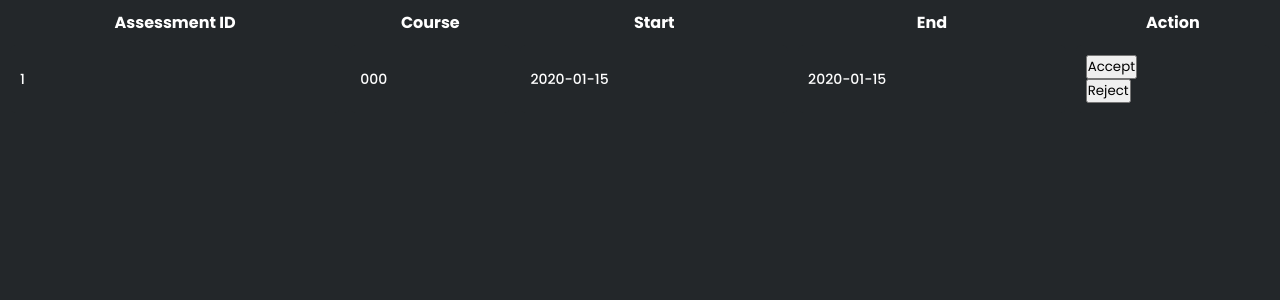
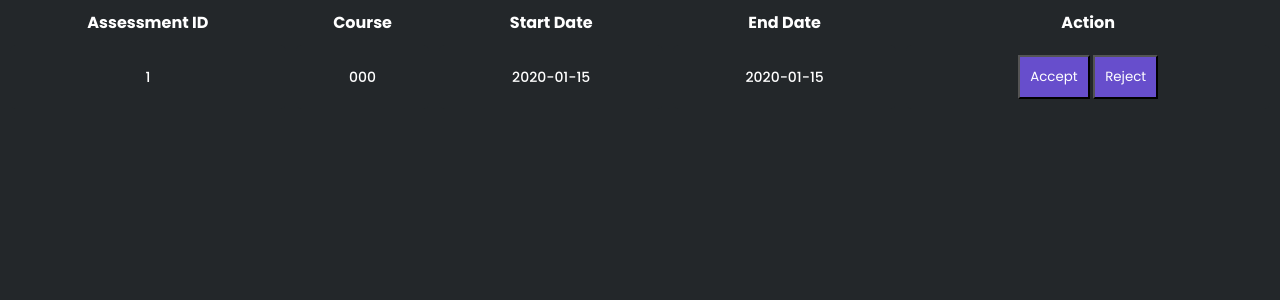
Before and after one commit to assessment-scheduler/assessment-scheduler, a Flask app: page /clashes in a window 1280 px wide. Shown: the part 62-362 px from the top of the page. Run offline with Flask 3, Linux system fonts and the light colour scheme; tables that the repository leaves empty hold one stand-in row (values such as "Sample post"); some libraries are stand-ins or nearby versions.

Commit message:
Updated clashes page and minor styling for admin1

```diff
--- a/App/static/css/admin1.css
+++ b/App/static/css/admin1.css
@@ -171,3 +171,13 @@ h2{
         font-size: 18px;
     }
 }
+
+.tableBtn{
+    background: var(--tertiary-color);
+    color: white;
+    padding: 10px;
+}
+
+.clashTable td{
+    text-align: center;
+}
--- a/App/templates/clashes.html
+++ b/App/templates/clashes.html
@@ -7,13 +7,13 @@
 {% endblock %}
 
 {% block content %}
-<table>
+<table class="clashTable">
     <thead>
         <tr>
             <th>Assessment ID</th>
             <th>Course</th>
-            <th>Start</th>
-            <th>End</th>
+            <th>Start Date</th>
+            <th>End Date</th>
             <th>Action</th>
         </tr>
     </thead>
@@ -25,11 +25,11 @@
                 <td>{{a.startDate}}</td>
                 <td>{{a.endDate}}</td>
                 <td>
-                    <form action="/acceptOverride/{{ a.id }}" method="POST">
-                        <button type="submit">Accept</button>
+                    <form action="/acceptOverride/{{ a.id }}" method="POST" style="display: inline-block;">
+                        <button type="submit" class="tableBtn">Accept</button>
                     </form>
-                    <form action="/rejectOverride/{{ a.id }}" method="POST">
-                        <button type="submit">Reject</button>
+                    <form action="/rejectOverride/{{ a.id }}" method="POST" style="display: inline-block;">
+                        <button type="submit" class="tableBtn">Reject</button>
                     </form>
                 </td>
             </tr>
```
